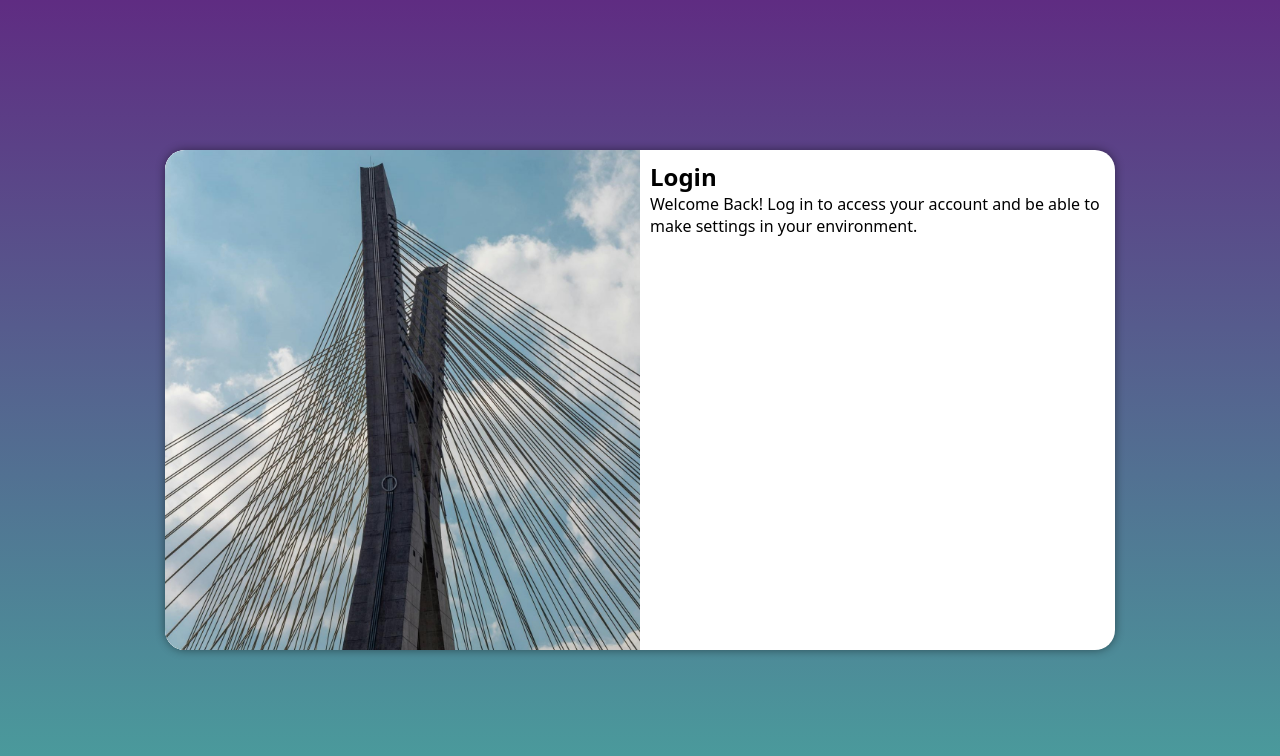
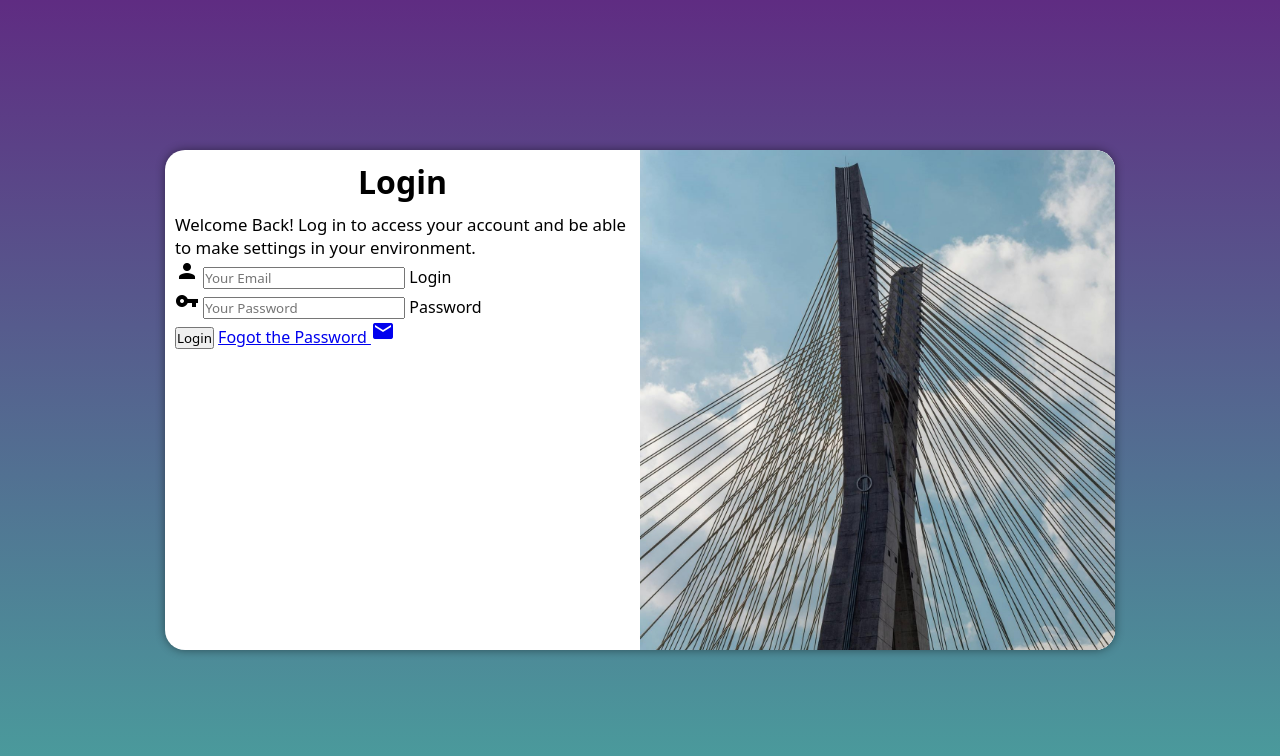
Before and after one commit to WerickPedrosa/login-project, a plain HTML site: page index.html in a window 1280 px wide. Drawn offline with Linux system fonts and the light colour scheme.

Commit message:
added form

```diff
--- a/index.html
+++ b/index.html
@@ -8,6 +8,7 @@
 
     <link rel="stylesheet" href="styles/style.css">
     <link rel="stylesheet" href="styles/media-queries.css">
+    <link href="https://fonts.googleapis.com/icon?family=Material+Icons" rel="stylesheet">
 </head>
 <body>
     <main>
@@ -19,8 +20,25 @@
                 <p>
                     Welcome Back! Log in to access your account and be able to make settings in your environment.
                 </p>
-                <form action="login.php" method="post">
+                <form action="login.php" method="post" autocomplete="on">
+                    <div class="container">
+                        <span class="material-icons">person</span>
 
+                        <input type="email" name="login" id="ilogin" placeholder="Your Email" autocomplete="email" required maxlength="30">
+
+                        <label for="ilogin">Login</label>
+                    </div>
+                    <div class="container">
+                        <span class="material-icons">vpn_key</span>
+
+                        <input type="password" name="password" id="ipass" placeholder="Your Password" autocomplete="current-password" required minlength="8" maxlength="20">
+
+                        <label for="ipass">Password</label>
+                    </div>
+                    <input type="submit" value="Login">
+                    <a href="forgot.html">
+                        Fogot the Password <span class="material-icons">mail</span>
+                    </a>
                 </form>
             </div>
         </section>
--- a/styles/media-queries.css
+++ b/styles/media-queries.css
@@ -32,13 +32,21 @@
     }
 
     section#login > div#image {
-        float: left;
+        float: right;
         height: 100%;
         width: 50%;
     }
 
     section#login > div#form {
-        float: right;
+        float: left;
         width: 50%;
     }
+
+    div#form > h1 {
+        font-size: 2em;
+    }
+
+    div#form > p {
+        font-size: 1.05em;
+    }
 }
--- a/styles/style.css
+++ b/styles/style.css
@@ -34,7 +34,7 @@ section#login {
     overflow: hidden;
 
     background-color: white;
-    width: 250px;
+    width: 280px;
     height: 500px;
     border-radius: 20px;
     box-shadow: 0px 0px 10px #00000072;
@@ -53,3 +53,12 @@ section#login > div#form {
     display: block;
     padding: 10px;
 }
+
+div#form > h1 {
+    text-align: center;
+    margin-bottom: 10px;
+}
+
+div#form > p {
+    font-size: 0.8em;
+}
```
